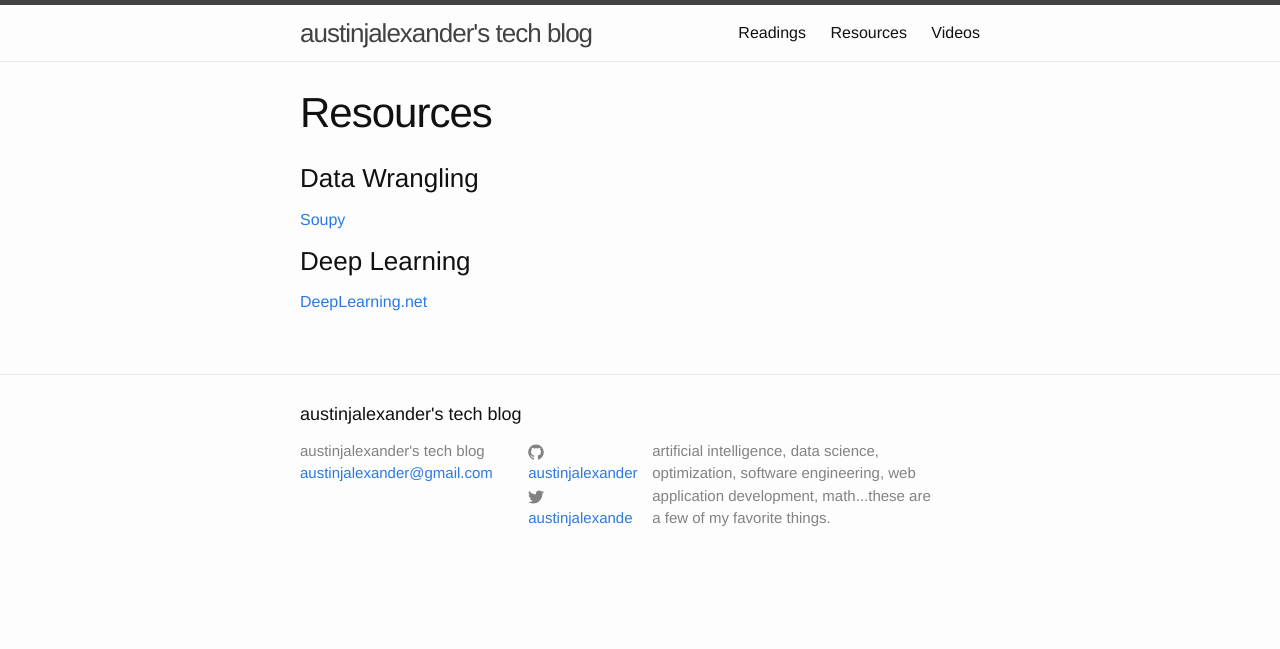
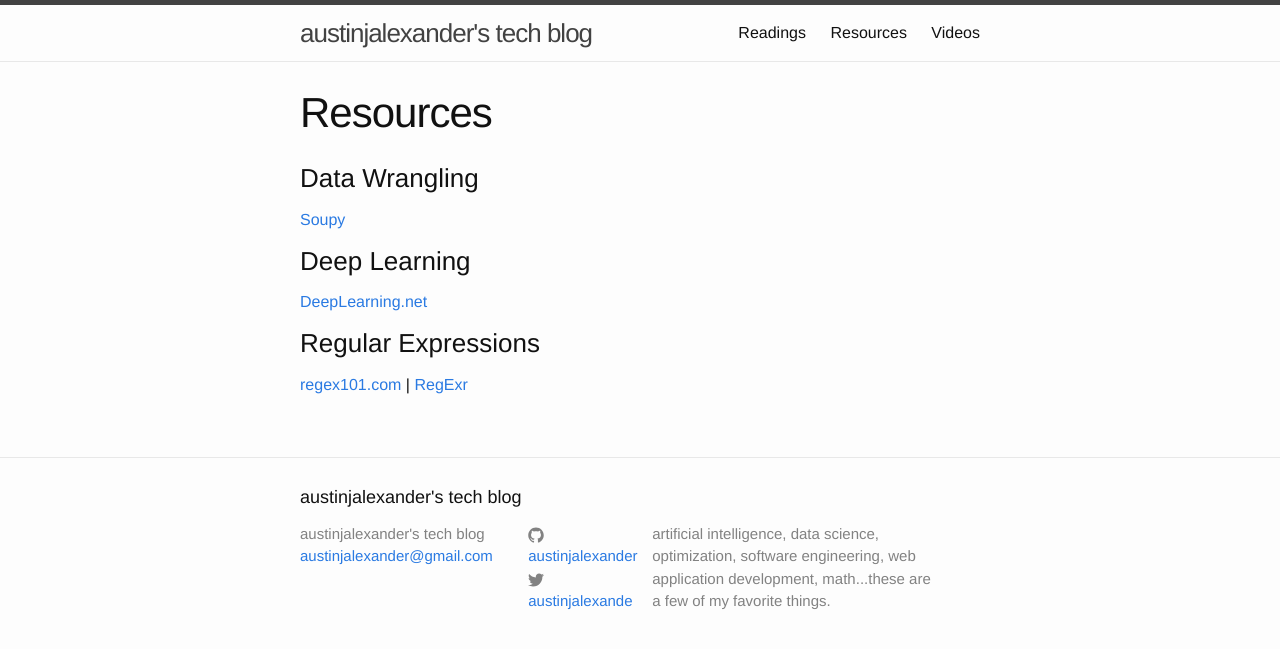
Before and after one commit to austinjalexander/austinjalexander.github.io, a Jekyll site: the page built from resources.md, in a window 1280 px wide. Shown: the top 649 px of the page. Built offline with Jekyll 4.4.1, drawn with Linux system fonts in a browser that asks for light colours; nearby versions of some CDN libraries.

Commit message:
added some regex links

```diff
--- a/resources.md
+++ b/resources.md
@@ -7,6 +7,9 @@ permalink: /resources/
 ###Data Wrangling
 <a href="http://soupy.readthedocs.org/en/latest/" target="_blank">Soupy</a>
 
-
 ###Deep Learning
 <a href="http://deeplearning.net/" target="_blank">DeepLearning.net</a>
+
+###Regular Expressions
+<a href="https://regex101.com/#python" target="_blank">regex101.com</a> |
+<a href="http://regexr.com/" target="_blank">RegExr</a>
```
